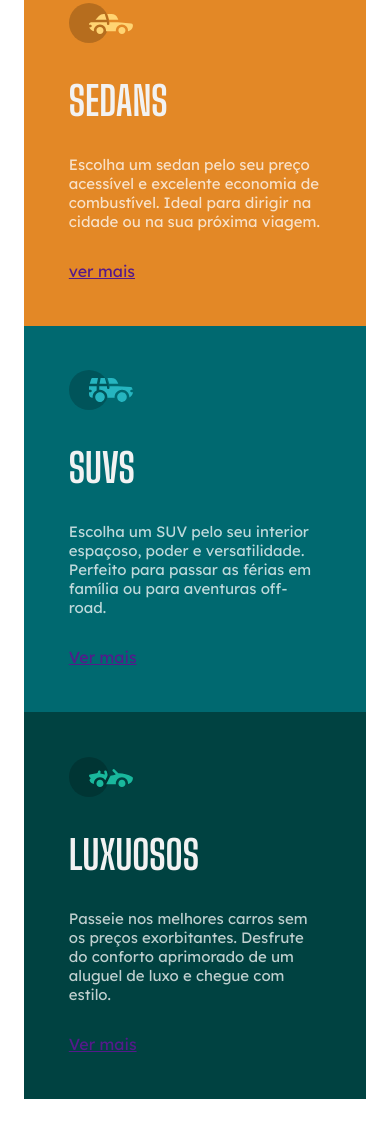
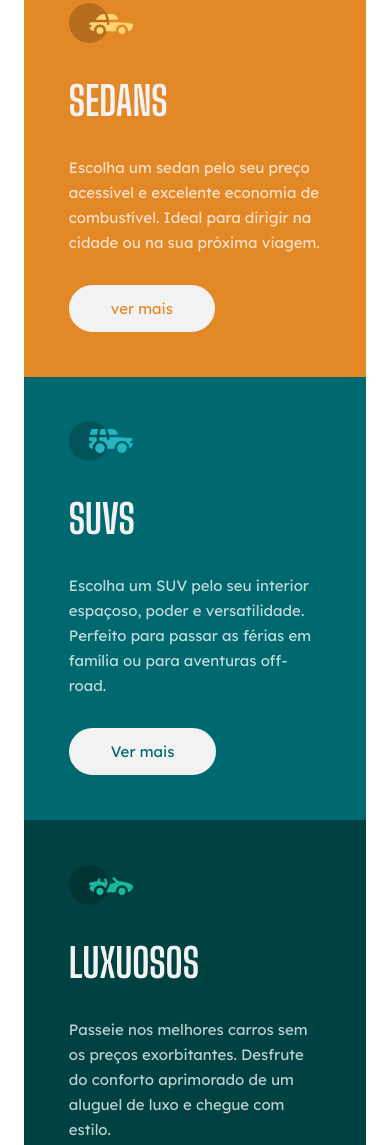
Before and after one commit to robertizinho/projeto_carros_1.0, a plain HTML site: page index.html in a window 390 px wide. Shown: the part 82-1227 px from the top of the page. Drawn offline with Linux system fonts and the light colour scheme.

Commit message:
fizalização da parte mobile

```diff
--- a/index.html
+++ b/index.html
@@ -15,19 +15,19 @@
        <img src="./imagens/icon-sedans.svg" alt=" carros sedans">
         <h2>Sedans</h2>
         <p>Escolha um sedan pelo seu preço acessível e excelente economia de combustível. Ideal para dirigir na cidade ou na sua próxima viagem.</p>
-        <a href="">ver mais</a>
+        <a href="https://www.webmotors.com.br/sedans" target="_blank">ver mais</a>
         </section>
         <section class="suvs">
             <img src="./imagens/icon-suvs.svg" alt="carros suvs">
             <h2>Suvs</h2>
             <p>Escolha um SUV pelo seu interior espaçoso, poder e versatilidade. Perfeito para passar as férias em família ou para aventuras off-road.</p>
-            <a href="">Ver mais</a>
+            <a href=https://www.webmotors.com.br/suvs"" target="_blank">Ver mais</a>
         </section>
         <section class="luxuosos">
             <img src="./imagens/icon-luxury.svg" alt="carros de luxo">
             <h2>luxuosos</h2>
             <p>Passeie nos melhores carros sem os preços exorbitantes. Desfrute do conforto aprimorado de um aluguel de luxo e chegue com estilo.</p>
-            <a href="">Ver mais</a>
+            <a href="https://www.webmotors.com.br/catalogo/carroceria/coupe/" target="_blank">Ver mais</a>
         </section>
     </main>
 </body>
--- a/style.css
+++ b/style.css
@@ -35,10 +35,21 @@ p {
     font-size:0.9375rem ;
     color: var(--transparent-white);
     margin-bottom: 1.875rem;
+    line-height: 1.5625rem;
 }
 
 a {
     font-family: 'Lexend Deca', sans-serif;
+    display: block;
+    text-decoration: none;
+    border: 2px solid var(--gray);
+    width: fit-content;
+    font-size: 0.9375rem;
+    padding:0.75rem 2.5rem;
+    border-radius: 1.5625rem;
+    background:var(--gray) ;
+
+
 }
 section {
     padding: 2.8rem;
@@ -46,6 +57,7 @@ section {
 
 .sedans {
    background: var(--orange);
+   border-radius:8px 8px 0 0 ;
 }
 
 .suvs {
@@ -55,4 +67,20 @@ section {
 
 .luxuosos {
     background:var(--dark-cyan);
+    border-radius: 0 0 8px 8px;
 }
+
+
+
+.sedans a {
+color: var(--orange);
+
+}
+
+.suvs a {
+color: var(--cyan);
+}
+
+.luxuosos a {
+color: var(--dark-cyan);
+}
```
